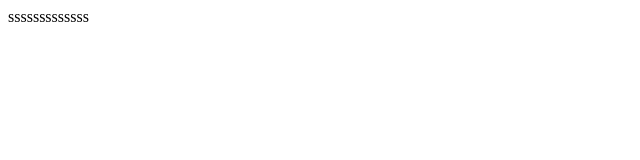
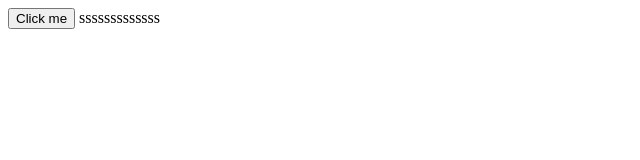
Before and after one commit to DepthofCapital/Mkhalifaaa.github.io, a plain HTML site: page index.html in a window 1280 px wide. Shown: the whole page, without its empty margins (0-640 px from the left). Drawn offline with Linux system fonts and the light colour scheme.

Commit message:
Update index.html

```diff
--- a/index.html
+++ b/index.html
@@ -9,7 +9,7 @@
 </head>
 
 <body>
-
+ <button onclick="pixel-script-poptin">Click me</button>
  sssssssssssss
 </body>
 
```
